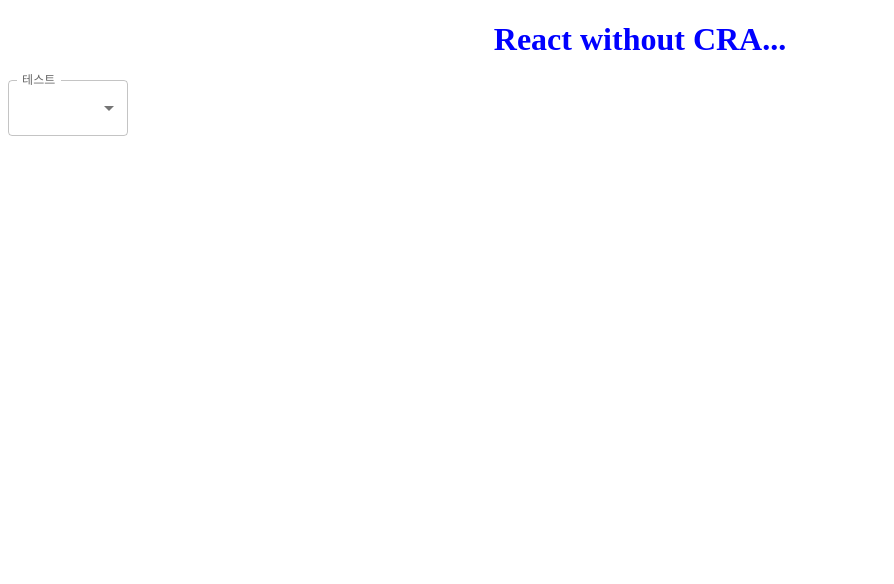
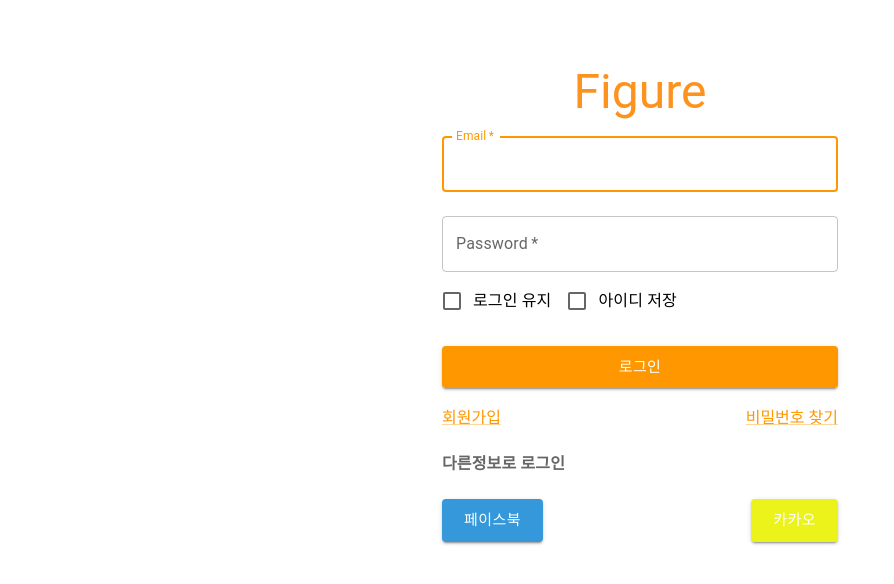
Before and after one commit to FigureMaster/Figure, a React app: page / in a window 1280 px wide. Shown: the top 584 px of the page, without its empty margins (0-894 px from the left). Built offline with nearby package versions, Linux system fonts and the light colour scheme.

Commit message:
모달 커밋 및 로그인 개발진행

```diff
--- a/package.json
+++ b/package.json
@@ -13,6 +13,7 @@
   "dependencies": {
     "@emotion/react": "^11.10.6",
     "@emotion/styled": "^11.10.6",
+    "@mui/icons-material": "^5.11.11",
     "@mui/lab": "^5.0.0-alpha.123",
     "@mui/material": "^5.11.13",
     "clean-webpack-plugin": "^4.0.0",
--- a/src/App.tsx
+++ b/src/App.tsx
@@ -1,14 +1,10 @@
 import React from "react";
 import './App.css';
 import { Select } from './components/common/select/Select';
+import { Login } from "./components/login/Login";
 
 const App = () => (
-  <>
-    <h1>React without CRA...</h1>
-    <Select label={"테스트"} value={"테스트"} options={[{label:"test11", value:"test"}]} onChange={function (): void {
-      throw new Error("Function not implemented.");
-    } }></Select>
-  </>
+  <Login/>
 );
 
 export default App;
--- /dev/null
+++ b/src/components/common/modal/modal.scss
@@ -0,0 +1,4 @@
+.modal-close {
+    cursor: pointer;
+    float: right;
+  }
--- /dev/null
+++ b/src/components/login/Login.tsx
@@ -0,0 +1,126 @@
+import React from 'react';
+import TextField from '@mui/material/TextField';
+import Checkbox from '@mui/material/Checkbox';
+import Button from '@mui/material/Button';
+import FormControlLabel from '@mui/material/FormControlLabel';
+import Link from '@mui/material/Link';
+import Grid from '@mui/material/Grid';
+import Typography from '@mui/material/Typography';
+import Box from '@mui/material/Box';
+import Container from '@mui/material/Container';
+import { createTheme, ThemeProvider } from '@mui/material/styles';
+import { orange } from '@mui/material/colors';
+import { InputLabel } from '@mui/material';
+
+const theme = createTheme({
+    palette: {
+      primary: {
+        main: orange[500],
+      },
+    },
+  });
+
+
+export const Login = () => {
+    return (
+        <ThemeProvider theme={theme}>
+            <Container component="main" maxWidth="xs">
+                <Box
+                    sx={{
+                        marginTop: 8,
+                        display: 'flex',
+                        flexDirection: 'column',
+                        alignItems: 'center',
+                    }}
+
+                >
+                    <Typography component='h1' variant='h3' color='#fe921f'>
+                        Figure
+                    </Typography>
+                    <TextField
+                        label='Email'
+                        name='email'
+                        autoComplete='eamil'
+                        margin='normal'
+                        autoFocus
+                        required
+                        fullWidth
+                    />
+                    <TextField
+                        label='Password'
+                        name='password'
+                        type='password'
+                        margin='normal'
+                        autoComplete='current-password'
+                        required
+                        fullWidth
+                    />
+                    <Grid container>
+                        <Grid item>
+                            <FormControlLabel
+                                control={<Checkbox value='maintainLogin' color='primary' />}
+                                label='로그인 유지'
+                            />
+                        </Grid>
+                        <Grid item>
+                            <FormControlLabel
+                                control={<Checkbox value='saveId' color='primary' />}
+                                label='아이디 저장'
+                            />
+                        </Grid>
+                    </Grid>
+
+                    <Button
+                        type='submit'
+                        variant='contained'
+                        size='large'
+                        fullWidth
+                        sx={{ mt: 3, mb:2, color: 'white'}}
+                    >
+                        로그인
+                    </Button>
+                    <Grid container>
+                        <Grid item xs>
+                            <Link>회원가입</Link>
+                        </Grid>
+                        <Grid item>
+                            <Link>비밀번호 찾기</Link>
+                        </Grid>
+                    </Grid>
+
+                    <Grid container>
+                        <Grid item xs>
+                            <InputLabel sx={{ mt: 3, mb:3, fontWeight: 'bold'}}>
+                                다른정보로 로그인
+                            </InputLabel>
+                        </Grid>
+                    </Grid>
+
+                    <Grid container>
+                        <Grid item xs>
+                            <Button
+                                type='submit'
+                                variant='contained'
+                                size='large'
+                                sx={{color: 'white', backgroundColor: 'rgb(52 152 219)'}}
+                            >
+                                페이스북
+                            </Button>
+                        </Grid>
+                        <Grid item>
+                            <Button
+                                type='submit'
+                                variant='contained'
+                                size='large'
+                                sx={{color: 'white', backgroundColor: 'rgb(236, 243, 26)'}}
+                            >
+                                카카오
+                            </Button>
+                        </Grid>
+                    </Grid>
+
+                </Box>
+            </Container>
+        </ThemeProvider>
+    )
+}
```
Also changed, not shown: src/components/common/modal/Modal.tsx (added, +83 -0 lines), 2 other files (tests, documents, lock files or other folders).
